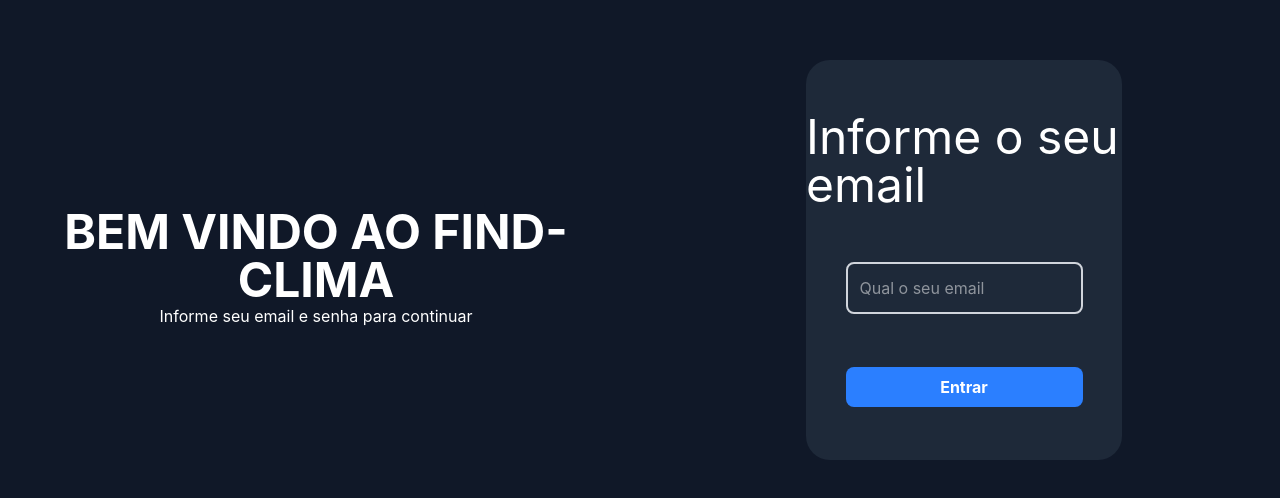
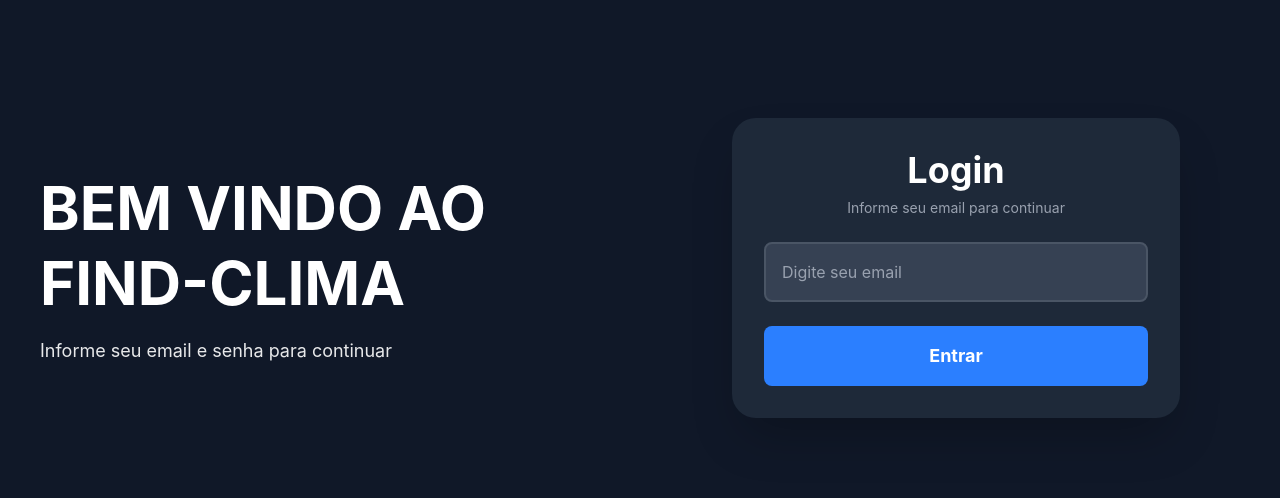
Before and after one commit to devTag59/vite_teste01, a React (Vite) app: page /login in a window 1280 px wide. Shown: the part 132-630 px from the top of the page. Built offline with nearby package versions, Linux system fonts and the light colour scheme; no server answers.

Commit message:
acertos adicionais

```diff
--- a/db.json
+++ b/db.json
@@ -11,6 +11,8 @@
             "nome": "Fernando jorge",
             "senha": "123456",
             "status": true
+        },{
+            "link":"https://torgamez.org/burnout-paradise/"
         }
     ]
 }
--- a/src/App.tsx
+++ b/src/App.tsx
@@ -1,4 +1,3 @@
-import React from "react";
 import Clima from "./Clima";
 import Login from "./auth/login";
 import { BrowserRouter, Route, Routes, Navigate } from "react-router-dom";
--- a/src/Clima.tsx
+++ b/src/Clima.tsx
@@ -1,4 +1,4 @@
-import { useState } from 'react'
+import { useState,useEffect} from 'react'
 import axios from "axios"
 
 interface WeatherData {
@@ -11,14 +11,16 @@ function Clima() {
   const [weather, setWeather] = useState<WeatherData[]>([])
   const [iconUrl,setIconUrl]=useState("")
   const API_KEY='481390f99d35ba6cce4bb6670ce28239'
-  const[cidade,setCidade]=useState('')
+  const[cidade,setCidade]=useState("")
   const[onLoading,setLoading]=useState(false)
   const handleKeyPress =(event: { key: string })=>{
     if(event.key==='Enter'){
       getClima()
     }
   }
-
+useEffect(()=>{
+  document.title="Find Clima - Página de clima"
+})
   const getClima=async()=>{
     try{
       if(!cidade) return;
--- a/src/auth/login.tsx
+++ b/src/auth/login.tsx
@@ -42,37 +42,136 @@ function Login() {
     }
   }
   return (
-    <div className='bg-gray-900 h-screen flex items-center justify-center gap-4'>
-      <div className='h-full w-full flex-col content-center items-center gap-4 justify-center text-center'>
-            <p className='text-white font-bold text-5xl'>BEM VINDO AO FIND-CLIMA</p>
-            <p className='text-white'>Informe seu email e senha para continuar</p>
-        </div>
-        <div className='h-full w-full inline-flex items-center justify-center'>
-          <div style={{color:'white', font:"bold"}} className='w-1/2 h-1/2 flex flex-col items-center justify-evenly bg-gray-800 mb-4 rounded-3xl'>
-        <p className='text-5xl'>Informe o seu email</p>
-        <input className=' outline-none
-        border-2
-        border-gray-300
-        rounded-lg
-        p-3
-        w-3/4'
+    <div className='
+  bg-gray-900
+  min-h-screen           {/* usa min-h-screen em vez de h-screen */}
+  flex
+  flex-col               {/* mobile: empilhado */}
+  lg:flex-row            {/* lg: lado a lado */}
+  items-center
+  justify-center
+  gap-4
+  p-4
+'>
+  {/* Lado esquerdo - texto */}
+  <div className='
+    w-full
+    lg:w-1/2              {/* lg: metade da tela */}
+    flex
+    flex-col
+    items-center
+    lg:items-start       {/* lg: alinhado à esquerda */}
+    justify-center
+    text-center
+    lg:text-left         {/* lg: texto à esquerda */}
+    p-6
+    space-y-4
+  '>
+    <p className='
+      text-white
+      font-bold
+      text-3xl            {/* mobile: 30px */}
+      sm:text-4xl         {/* sm: 36px */}
+      md:text-5xl         {/* md: 48px */}
+      lg:text-6xl         {/* lg: 60px */}
+      leading-tight
+    '>
+      BEM VINDO AO<br />FIND-CLIMA
+    </p>
+    <p className='
+      text-white
+      text-sm             {/* mobile: 14px */}
+      sm:text-base        {/* sm: 16px */}
+      md:text-lg          {/* md: 18px */}
+      opacity-90
+    '>
+      Informe seu email e senha para continuar
+    </p>
+  </div>
+
+  {/* Lado direito - formulário */}
+  <div className='
+    w-full
+    lg:w-1/2              {/* lg: metade da tela */}
+    flex
+    items-center
+    justify-center
+    p-4
+  '>
+    <div className='
+      w-full
+      max-w-md            {/* largura máxima de 448px */}
+      flex
+      flex-col
+      items-center
+      justify-center
+      bg-gray-800
+      p-8
+      rounded-3xl
+      shadow-2xl
+      space-y-6
+    '>
+      <div className='text-center space-y-2'>
+        <p className='
+          text-white
+          font-bold
+          text-3xl        {/* mobile: 30px */}
+          md:text-4xl     {/* md: 36px */}
+        '>
+          Login
+        </p>
+        <p className='
+          text-gray-400
+          text-sm
+        '>
+          Informe seu email para continuar
+        </p>
+      </div>
+
+      <input
+        className='
+          outline-none
+          border-2
+          border-gray-600
+          rounded-lg
+          p-4
+          w-full
+          bg-gray-700
+          text-white
+          placeholder-gray-400
+          focus:border-blue-500
+          transition-colors
+          duration-300
+        '
         value={nome}
-        onChange={(e)=>setNome(e.target.value)}
-        type="text" placeholder='Qual o seu email'/>
-          <button className='bg-blue-500
-                        text-white
-                        font-bold
-                        w-3/4
-                        py-2 px-4
-                        rounded-lg
-                        hover:bg-blue-600
-                        transition-colors
-                        duration-300' onClick={handleLogin}>Entrar
-          </button>
+        onChange={(e) => setNome(e.target.value)}
+        type="text"
+        placeholder='Digite seu email'
+      />
 
-        </div>
-      </div>
+      <button
+        className='
+          bg-blue-500
+          text-white
+          font-bold
+          w-full
+          py-4
+          px-6
+          rounded-lg
+          hover:bg-blue-600
+          transition-colors
+          duration-300
+          transform
+          hover:scale-105
+          active:scale-95
+          text-lg
+        '
+        onClick={handleLogin}
+      >
+        Entrar
+      </button>
     </div>
-  )
+  </div>
+</div>  )
 }
 export default Login
```
